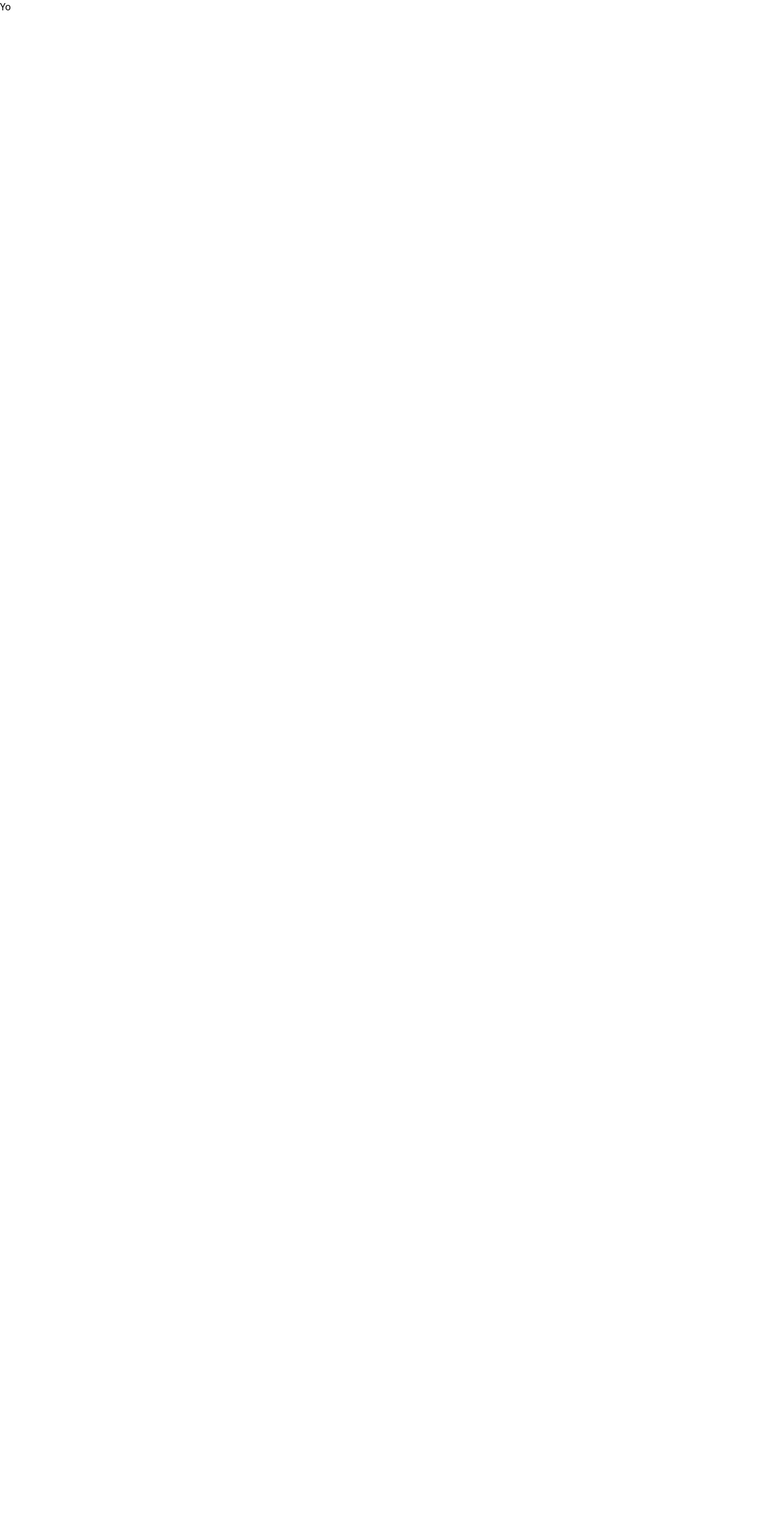
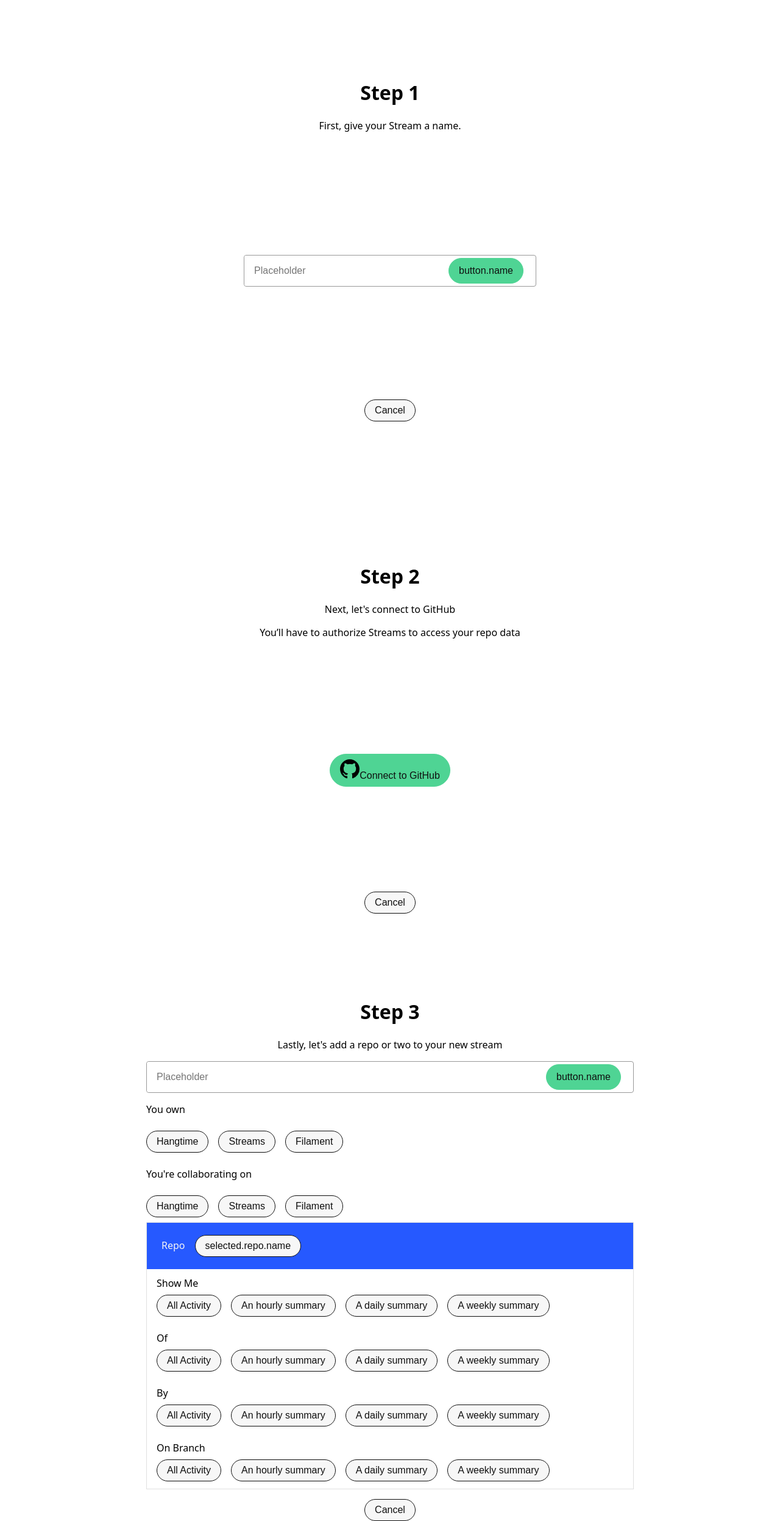
Before and after one commit to infinitescroll/archived-streams, a Next.js app: page /onboard in a window 1280 px wide. Shown: the whole page at 61% size. Before the commit the page ends 800 px from the top, so only its background shows below. Built offline with nearby package versions, Linux system fonts and the light colour scheme.

Commit message:
We have onboarding (#44)
* Removes StreamEditor

* Adds  to Box + box-sizing and min-width values

* Initial commit.

* Onboarding step 2 initial commit

* Onboarding step 3 initial commit

* Updates, cleans up some of the onboarding styling & page structure

```diff
--- a/components/index.js
+++ b/components/index.js
@@ -10,12 +10,14 @@ import {
 } from 'styled-system'
 
 export const Box = styled.div`
-  list-style: border-box;
+  box-sizing: border-box;
+  min-width: 0;
   ${space}
   ${color}
   ${layout}
   ${flexbox}
   ${border}
+  ${typography}
 `
 
 export const Menu = styled.ul`
--- a/pages/index.jsx
+++ b/pages/index.jsx
@@ -12,7 +12,6 @@ const Index = () => (
   <Box display="block" minHeight="100vh" p={3}>
     <StreamMenu />
     <ActivityWrapper>
-      <StreamEditor />
       <ActivityItem />
     </ActivityWrapper>
   </Box>
--- a/pages/onboard.jsx
+++ b/pages/onboard.jsx
@@ -1 +1,140 @@
-export default () => <div>Yo</div>
+import styled from 'styled-components'
+import { Box, Text, Menu, MenuItem } from '../components/index'
+import Input from '../components/Input'
+import Button from '../components/Button'
+import { IcoGitHub } from '../components/icons'
+import StreamEditor from '../components/StreamEditor'
+
+const PageWrapper = styled(Box)``
+
+export default () => (
+  <>
+    <PageWrapper
+      display="flex"
+      justifyContent="center"
+      alignContent="center"
+      p={3}
+      height="100vh"
+    >
+      <Box
+        display="flex"
+        flexDirection="column"
+        justifyContent="space-around"
+        height="100%"
+        flexGrow="1"
+        maxWidth="480px"
+      >
+        <Box textAlign="center">
+          <h1>Step 1</h1>
+          <Text>First, give your Stream a name.</Text>
+        </Box>
+        <Box>
+          <Input />
+        </Box>
+        <Box textAlign="center">
+          <Button>Cancel</Button>
+        </Box>
+      </Box>
+    </PageWrapper>
+    <PageWrapper
+      display="flex"
+      justifyContent="center"
+      alignContent="center"
+      p={3}
+      height="100vh"
+    >
+      <Box
+        display="flex"
+        flexDirection="column"
+        justifyContent="space-around"
+        height="100%"
+        flexGrow="1"
+        maxWidth="480px"
+      >
+        <Box textAlign="center">
+          <h1>Step 2</h1>
+          <Text>Next, let's connect to GitHub</Text>
+          <Text>You’ll have to authorize Streams to access your repo data</Text>
+        </Box>
+        <Box textAlign="center">
+          <Button display="flex" primary>
+            <Box width="32px" display="inline-block">
+              <IcoGitHub maxWidth="48px" opacity="0.4" />
+            </Box>
+            Connect to GitHub
+          </Button>
+        </Box>
+        <Box textAlign="center">
+          <Button>Cancel</Button>
+        </Box>
+      </Box>
+    </PageWrapper>
+    <PageWrapper
+      display="flex"
+      justifyContent="center"
+      alignContent="center"
+      p={3}
+      height="100vh"
+    >
+      <Box
+        display="flex"
+        flexDirection="column"
+        justifyContent="space-around"
+        alignContent="center"
+        alignItems="center"
+        minHeight="100%"
+        flexGrow="1"
+      >
+        <Box textAlign="center">
+          <h1>Step 3</h1>
+          <Text>Lastly, let's add a repo or two to your new stream</Text>
+        </Box>
+        <Box
+          display="flex"
+          flexDirection="column"
+          alignItems="center"
+          textAlign="left"
+          maxWidth="800px"
+        >
+          <Menu display="block" width="100%" flexDirection="column">
+            <MenuItem display="block">
+              <Input />
+            </MenuItem>
+            <Menu>
+              <MenuItem display="block">
+                <Text>You own</Text>
+              </MenuItem>
+              <MenuItem display="inline-block" mr={3} my={2}>
+                <Button>Hangtime</Button>
+              </MenuItem>
+              <MenuItem display="inline-block" mr={3} my={2}>
+                <Button>Streams</Button>
+              </MenuItem>
+              <MenuItem display="inline-block" mr={3} my={2}>
+                <Button>Filament</Button>
+              </MenuItem>
+            </Menu>
+            <Menu>
+              <MenuItem display="block">
+                <Text>You're collaborating on</Text>
+              </MenuItem>
+              <MenuItem display="inline-block" mr={3} my={2}>
+                <Button>Hangtime</Button>
+              </MenuItem>
+              <MenuItem display="inline-block" mr={3} my={2}>
+                <Button>Streams</Button>
+              </MenuItem>
+              <MenuItem display="inline-block" mr={3} my={2}>
+                <Button>Filament</Button>
+              </MenuItem>
+            </Menu>
+          </Menu>
+          <StreamEditor />
+        </Box>
+        <Box my={3} textAlign="center">
+          <Button>Cancel</Button>
+        </Box>
+      </Box>
+    </PageWrapper>
+  </>
+)
```
